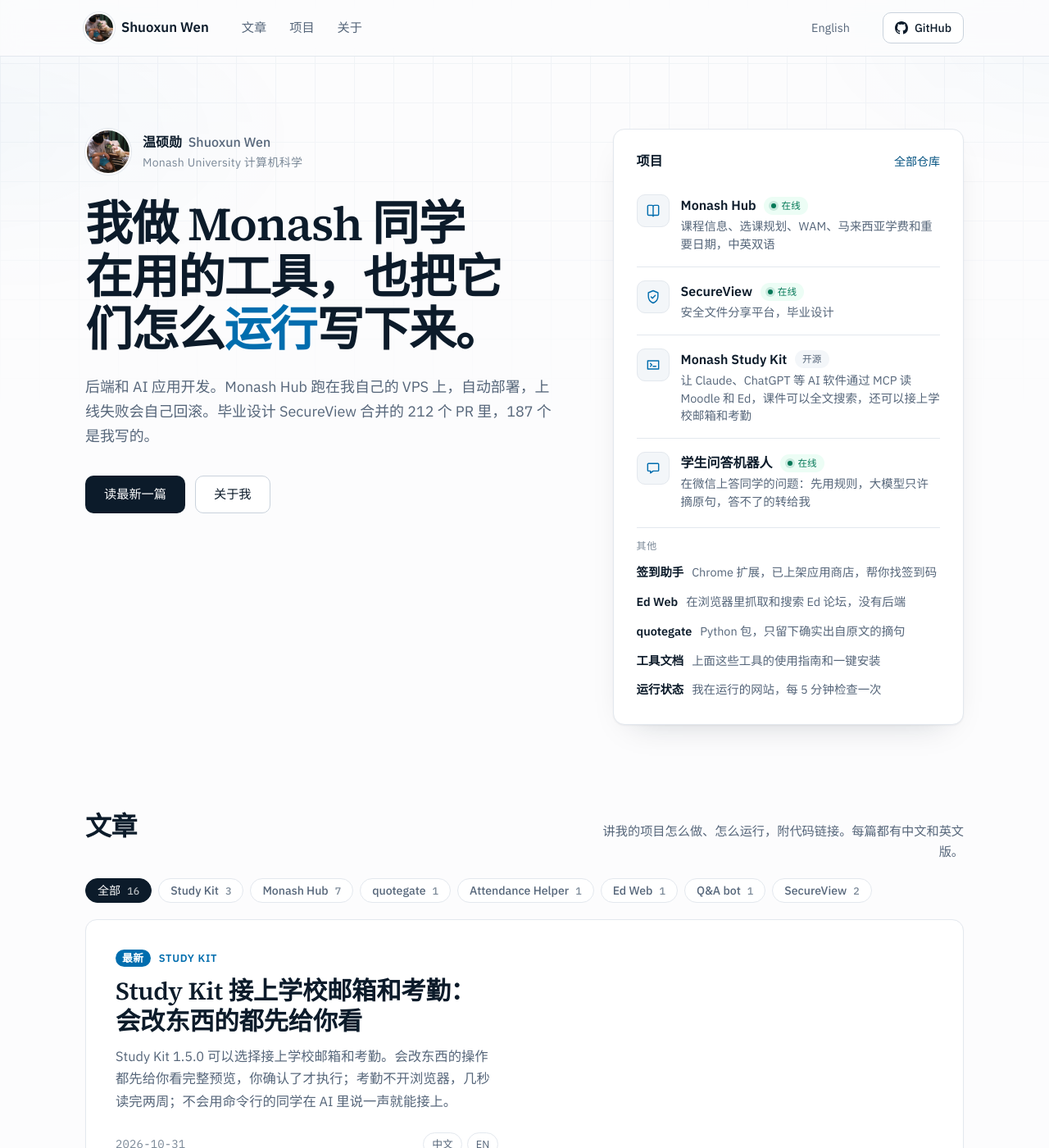
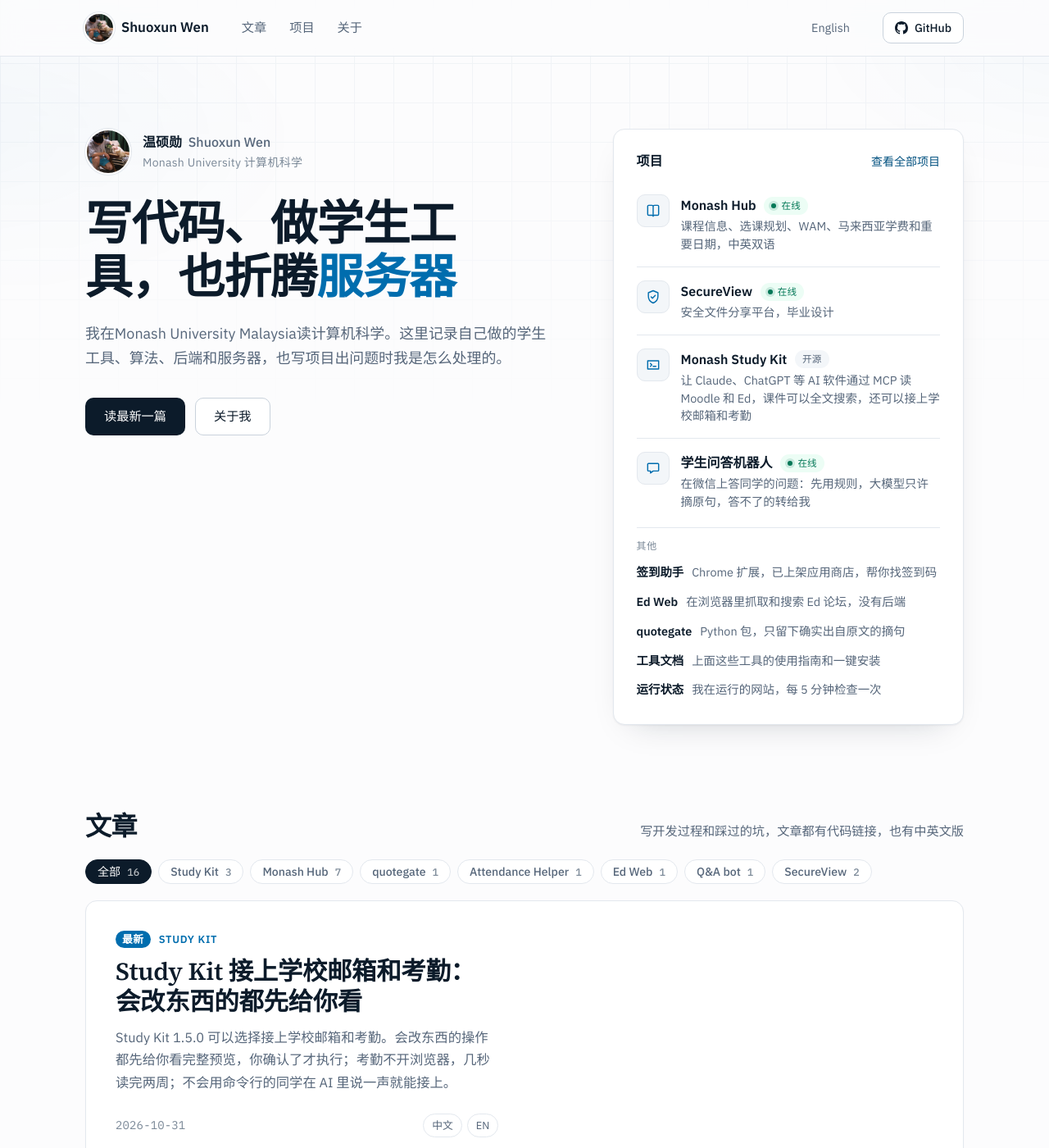
Before and after one commit to Waldo0926/waldo0926.github.io, a Jekyll site: the page built from zh/index.html, in a window 1280 px wide and 1400 px high. Shown: the whole window at 82% size. Built offline with Jekyll 4.4.1, drawn with Linux system fonts in a browser that asks for light colours; some of the changed text lies outside the part shown.

Commit message:
content(blog): replace metric-heavy hero with personal introduction

```diff
--- a/_data/i18n.yml
+++ b/_data/i18n.yml
@@ -5,23 +5,24 @@
   about: /about/
   nav_writing: Writing
   nav_projects: Projects
+  nav_archive: Archive
   nav_about: About
   switch_label: 中文
   switch_lang: zh-Hans
   footer_note: Computer Science at Monash University. Backend and AI application development.
   footer_status: Status
   eyebrow: Computer Science · Monash University
-  headline: I build tools Monash students use, and write down how they <em>run</em>.
-  lede: Backend and AI application developer. I run Monash Hub on my own VPS, with automated deploys that roll back when a release fails, and wrote 187 of the 212 merged pull requests in SecureView, our final year project.
+  headline: I build useful software, write code, and keep servers <em>running</em>.
+  lede: I study Computer Science at Monash University Malaysia. Here I write about student tools, algorithms, backend systems, the servers I look after, and the things that went wrong along the way.
   latest: Read the latest post
   about_me: About me
   projects: Projects
-  all_repos: All repositories
+  all_repos: Browse all projects
   also: Also
   pill_live: Live
   pill_open: Open source
   writing: Writing
-  writing_note: How my projects are built and run, with the code linked. Every post has an English and a Chinese version.
+  writing_note: Technical notes and lessons from the code I have written. Read in English or Chinese.
   filter_label: Filter by project
   all: All
   latest_tag: Latest
@@ -40,23 +41,24 @@
   about: /zh/about/
   nav_writing: 文章
   nav_projects: 项目
+  nav_archive: 归档
   nav_about: 关于
   switch_label: English
   switch_lang: en
-  footer_note: Monash University 计算机科学。后端和 AI 应用开发。
+  footer_note: Monash University Malaysia计算机科学，记录开发与学习
   footer_status: 运行状态
   eyebrow: Monash University 计算机科学
-  headline: 我做 Monash 同学在用的工具，也把它们怎么<em>运行</em>写下来。
-  lede: 后端和 AI 应用开发。Monash Hub 跑在我自己的 VPS 上，自动部署，上线失败会自己回滚。毕业设计 SecureView 合并的 212 个 PR 里，187 个是我写的。
+  headline: 写代码、做学生工具，也折腾<em>服务器</em>
+  lede: 我在Monash University Malaysia读计算机科学。这里记录自己做的学生工具、算法、后端和服务器，也写项目出问题时我是怎么处理的。
   latest: 读最新一篇
   about_me: 关于我
   projects: 项目
-  all_repos: 全部仓库
+  all_repos: 查看全部项目
   also: 其他
   pill_live: 在线
   pill_open: 开源
   writing: 文章
-  writing_note: 讲我的项目怎么做、怎么运行，附代码链接。每篇都有中文和英文版。
+  writing_note: 写开发过程和踩过的坑，文章都有代码链接，也有中英文版
   filter_label: 按项目筛选
   all: 全部
   latest_tag: 最新
```
